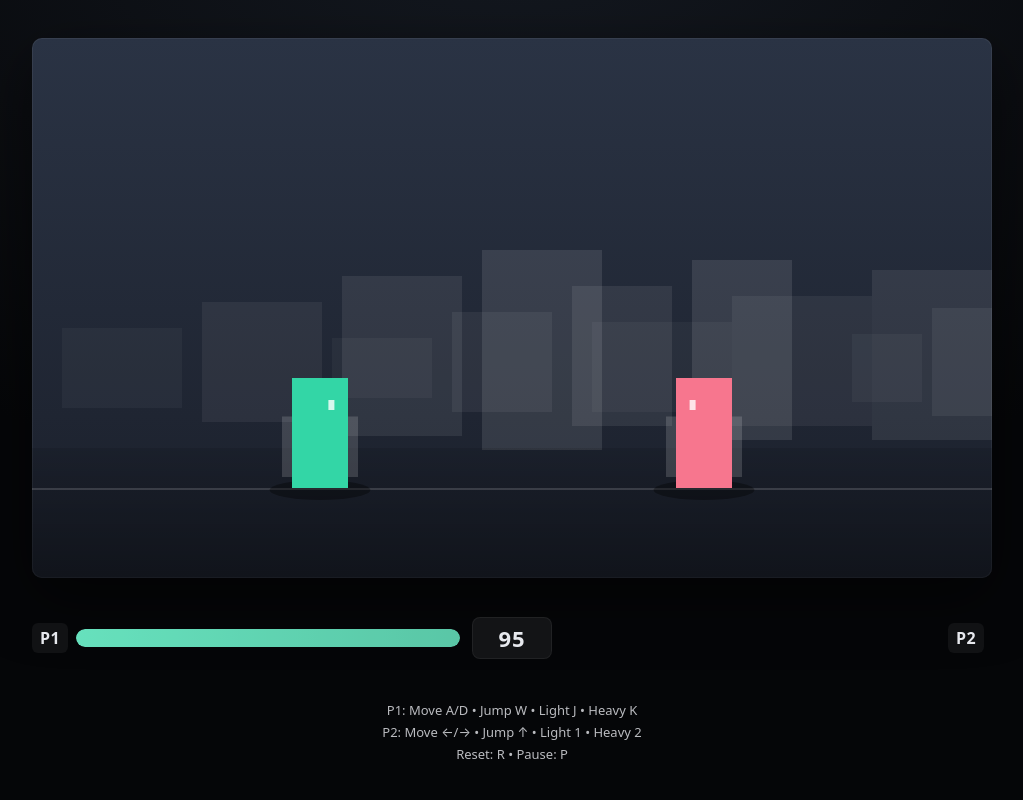
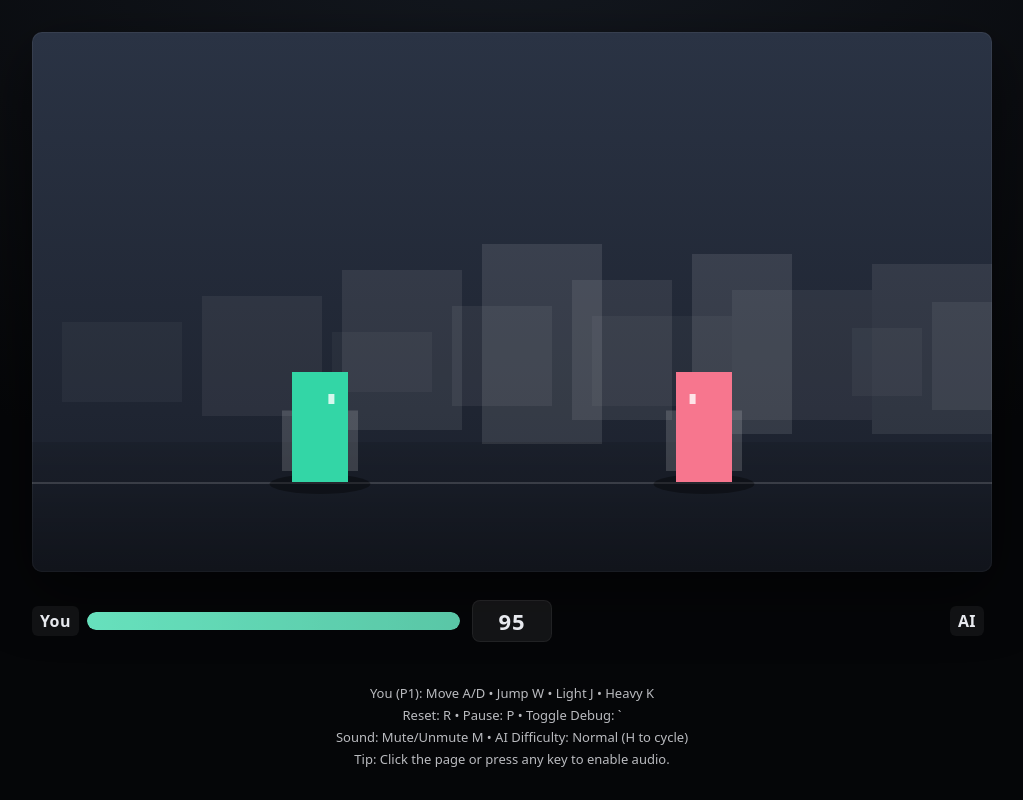
Before and after one commit to Crostiam/test, a plain HTML site: page index.html in a window 1280 px wide. Shown: the whole page, without its empty margins (128-1151 px from the left). Drawn offline with Linux system fonts and the light colour scheme.

Commit message:
Update index.html

```diff
--- a/index.html
+++ b/index.html
@@ -2,7 +2,7 @@
 <html lang="en">
   <head>
     <meta charset="utf-8" />
-    <title>2D Fighting Game</title>
+    <title>2D Fighting Game — VS AI</title>
     <meta name="viewport" content="width=device-width, initial-scale=1" />
     <link rel="stylesheet" href="styles.css" />
   </head>
@@ -13,7 +13,7 @@
       <div class="hud">
         <div class="healthbars">
           <div class="bar-wrapper left">
-            <div id="p1-name" class="name">P1</div>
+            <div id="p1-name" class="name">You</div>
             <div class="bar-bg">
               <div id="p1-health" class="bar-fg"></div>
               <div id="p1-chip" class="bar-chip"></div>
@@ -21,7 +21,7 @@
           </div>
           <div class="timer" id="timer">99</div>
           <div class="bar-wrapper right">
-            <div id="p2-name" class="name right">P2</div>
+            <div id="p2-name" class="name right">AI</div>
             <div class="bar-bg">
               <div id="p2-health" class="bar-fg right"></div>
               <div id="p2-chip" class="bar-chip right"></div>
@@ -31,13 +31,16 @@
         <div class="messages" id="messages"></div>
         <div class="controls">
           <div>
-            P1: Move A/D • Jump W • Light J • Heavy K
+            You (P1): Move A/D • Jump W • Light J • Heavy K
           </div>
           <div>
-            P2: Move ←/→ • Jump ↑ • Light 1 • Heavy 2
+            Reset: R • Pause: P • Toggle Debug: `
           </div>
           <div>
-            Reset: R • Pause: P
+            Sound: Mute/Unmute M • AI Difficulty: <span id="ai-diff">Normal</span> (H to cycle)
+          </div>
+          <div>
+            Tip: Click the page or press any key to enable audio.
           </div>
         </div>
       </div>
```
